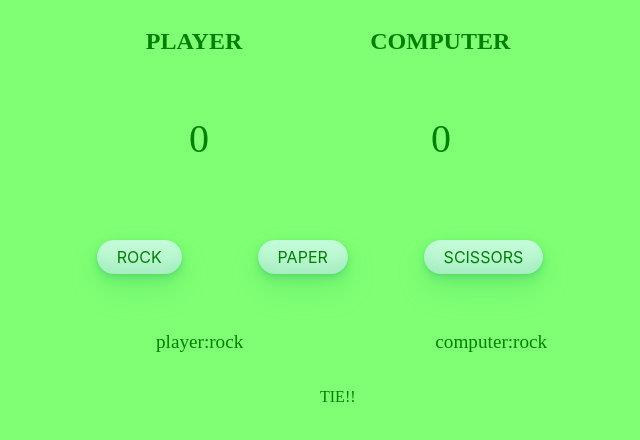
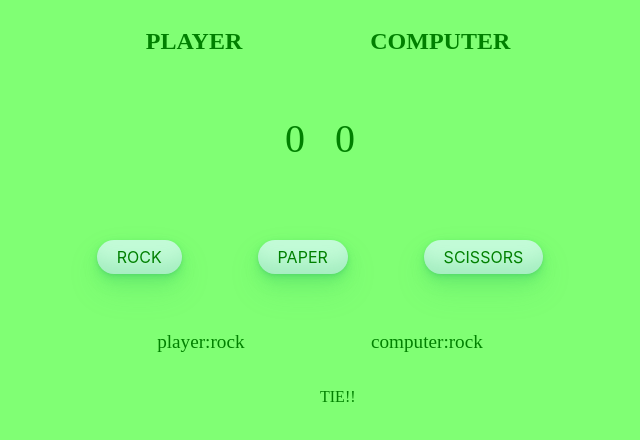
Before and after one commit to XDRONIN/SPS_game, a plain HTML site: page index.html in a window 1280 px wide. Both pictures are taken after a click on the button "ROCK". Shown: the whole page, without its empty margins (320-960 px from the left). Drawn offline with Linux system fonts and the light colour scheme.

Commit message:
minor changes for cross platform exp

```diff
--- a/index.js
+++ b/index.js
@@ -68,7 +68,7 @@ function playgame(playerChoice) {
 }
 function display(playerChoice, compChoice) {
   const newDiv = document.createElement("div");
-  newDiv.innerHTML = `<p>player:${playerChoice}</p>
+  newDiv.innerHTML = `<p>player:${playerChoice}</p><div class="space"></div>
   <p>computer:${compChoice}</p>`;
   newDiv.classList.add("newDiv");
 
--- a/styles.css
+++ b/styles.css
@@ -59,8 +59,6 @@ body {
 }
 
 p {
-  padding-left: 12vh;
-  padding-right: 12vh;
 }
 #h2-1 {
   padding-right: 10vh;
@@ -72,10 +70,13 @@ p {
 .newDiv {
   display: flex;
   justify-content: center;
+  align-items: center;
   font-size: larger;
-  margin-left: 5%;
 }
 .wins {
   padding-left: 50%;
   padding-right: 50%;
 }
+.space {
+  margin-left: 10%;
+}
```
